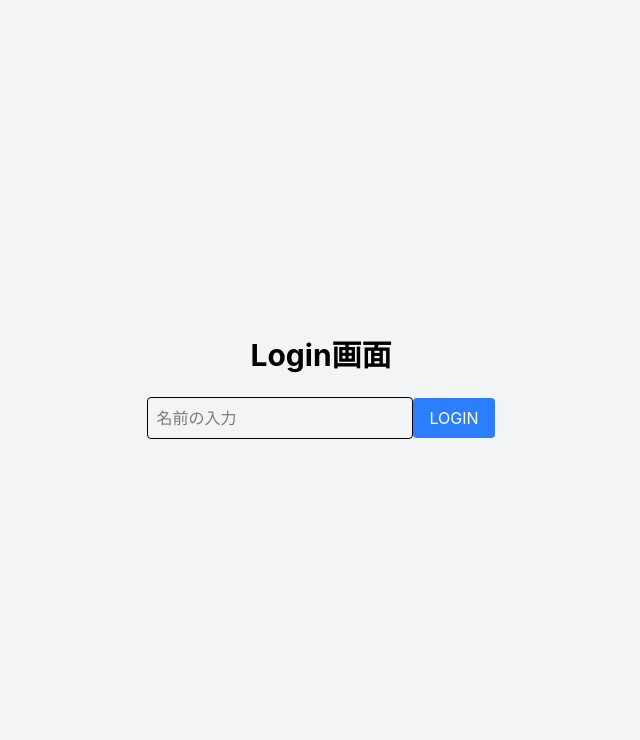
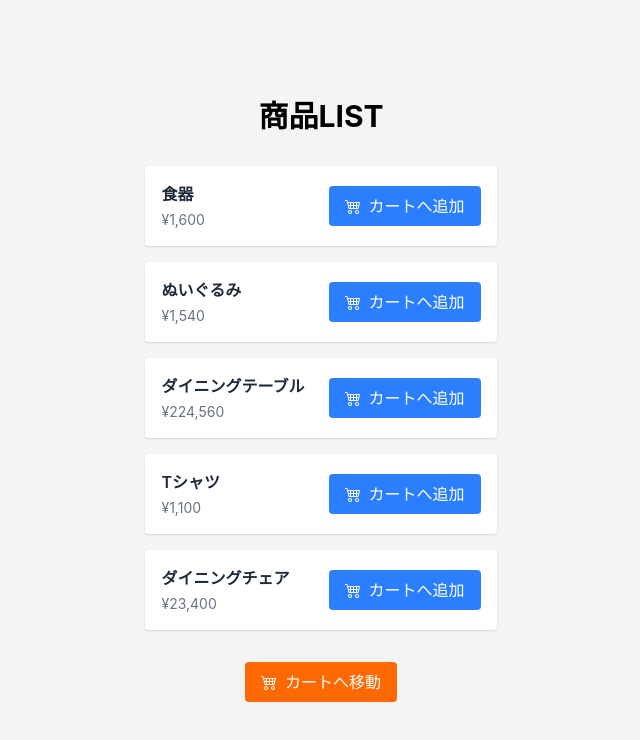
Before and after one commit to miho117/frontend-practice-react, a React (Vite) app: page / in a window 1280 px wide. Shown: the top 740 px of the page, without its empty margins (319-959 px from the left). Built offline with nearby package versions, Linux system fonts and the light colour scheme.

Commit message:
Add useReducer example shopping cart

```diff
--- a/src/App.jsx
+++ b/src/App.jsx
@@ -1,12 +1,87 @@
-import {useAuth} from './context/AuthContext';
-import LoginForm from './components/LoginForm';
-import WelcomePage from './components/WelcomePage';
+import { useReducer, useState } from 'react';
+import ProductList from './components/ProductList';
+import Cart from './components/Cart';
+
+const initialState = [];
+
+function addReducer(state,action){
+  switch(action.type){
+    case 'ADD_ITEM':
+      const existing = state.find(item => item.id === action.payload.id);
+      if(existing) {
+        return state.map(item =>
+        item.id === action.payload.id
+          ? {...item, qty:item.qty + action.payload.qty }
+          : item
+        );
+      }
+      return[...state, {...action.payload, qty: 1}];
+    case 'DELETE_ITEM':
+      return state.filter(item => item.id !== action.payload);
+    case 'UPDATE_QUANTITY':
+      return state.map(item =>
+        item.id === action.payload.id
+          ? {...item, qty:action.payload.qty }
+          : item
+        );
+    case 'CLEAR_CART':
+      return [];
+    default:
+      return state;
+  }
+}
 
 function App(){
+    // テストデータ
+    const productsData = [
+        { id:1, name: '食器', price: 1600 },
+        { id:2, name: 'ぬいぐるみ', price: 1540 },
+        { id:3, name: 'ダイニングテーブル', price: 224560 },
+        { id:4, name: 'Tシャツ', price: 1100 },
+        { id:5, name: 'ダイニングチェア', price: 23400 }
+    ];
 
-  const {user} = useAuth();
+    const [cart, dispatch] = useReducer(addReducer, initialState);
+    const [page, setPage] = useState('list');
+
+    const handleAddCart = (product) => {
+        dispatch({type:'ADD_ITEM',payload: {...product, qty: 1}});
+        };
+
+    const handleDeleteItem = (id) => {
+        dispatch({ type: 'DELETE_ITEM', payload: id });
+        };
+
+    const handleUpdateQuantity = (id, qty) => {
+      if (qty <= 0) {
+      handleDeleteItem(id);
+      return;
+      }
+
+      dispatch({type:'UPDATE_QUANTITY',payload: {id, qty}});
+      };
+
+    const handleClearCart = () => {
+        dispatch({ type: 'CLEAR_CART' });
+        };
+
   return (
-    user ? <WelcomePage/> : <LoginForm/>
-  );
-}
+    <div className="app-container">
+        {page === 'list' ? (
+            <ProductList
+             products={productsData}
+             onAddCart={handleAddCart}
+             onMoveCart={() => setPage('cart')}
+             />
+        ):(
+            <Cart
+             cart={cart}
+             onDeleteItem={handleDeleteItem}
+             onUpdateQuantity={handleUpdateQuantity}
+             onClearCart={handleClearCart}
+             onBack={() => setPage('list')} // 商品一覧に戻るボタン用
+            />
+        )}
+    </div>
+  )}
 export default App;
--- /dev/null
+++ b/src/components/Cart.jsx
@@ -0,0 +1,44 @@
+import CartItem from './CartItem';
+import CartTotal from './CartTotal';
+
+const Cart = ({cart, onBack, onUpdateQuantity, onDeleteItem, onClearCart}) => {
+    const totalPrice = cart.reduce((acc,item) => acc + item.price * item.qty, 0);
+
+return(
+    <div className="flex flex-col items-center justify-center min-h-screen bg-gray-100">
+        <h1 className="text-3xl font-bold mb-8">ショッピングカート</h1>
+            {cart.length === 0 ? (
+                <div className="text-center">
+                  <p className="text-gray-500 text-lg mb-6">カートは空です</p>
+                  <button
+                  onClick={onBack}
+                  className="px-4 py-2 bg-blue-500 text-white rounded hover:bg-blue-600"
+                  >
+                    商品LISTへ戻る
+                  </button>
+                </div>
+            ):(
+                <div>
+                    <ul className="divide-y divide-gray-200 mb-6">
+                        {cart.map((item) => (
+                          <CartItem
+                           key={item.id}
+                           item={item}
+                           onUpdateQuantity={onUpdateQuantity}
+                           onDeleteItem={onDeleteItem}
+                          />
+                        ))}
+                    </ul>
+
+                    <CartTotal
+                     totalPrice={totalPrice}
+                     onBack={onBack}
+                     onClearCart={onClearCart}
+                    />
+                </div>
+            )}
+    </div>
+);
+};
+
+export default Cart;
--- /dev/null
+++ b/src/components/CartItem.jsx
@@ -0,0 +1,41 @@
+import { BsTrash3 } from "react-icons/bs";
+
+const CartItem = ({ item, onUpdateQuantity, onDeleteItem }) => {
+  return (
+    <li key={item.id} className="p-4 bg-white shadow rounded grid grid-cols-[1fr_auto] items-center gap-6">
+        <div>
+            <h3 className="font-semibold">{item.name}</h3>
+            <p className="text-sm">¥{item.price.toLocaleString()}</p>
+        </div>
+        <div className="flex items-center gap-3">
+            <div className="flex items-center border rounded">
+                {/* 数量変更ボタン*/}
+                <button
+                  onClick={() => onUpdateQuantity(item.id, item.qty - 1)}
+                  className="px-2 py-1 bg-gray-100 hover:bg-gray-200 text-white-700 rounded-l transition"
+                >
+                 -
+                </button>
+                <span className="px-3 py-1 text-sm font-medium">{item.qty}</span>
+                <button
+                  onClick={() => onUpdateQuantity(item.id, item.qty + 1)}
+                  className="px-2 py-1 bg-gray-100 hover:bg-gray-200 text-white-700 rounded-r transition"
+                >
+                 +
+                </button>
+            </div>
+
+            {/* 削除ボタン */}
+            <button
+              onClick={() => onDeleteItem(item.id)}
+              className="p-2 text-gray-500 hover:bg-gray-50 rounded transition"
+              title="削除"
+            ><BsTrash3 />
+            </button>
+        </div>
+
+    </li>
+  );
+};
+
+export default CartItem;
--- /dev/null
+++ b/src/components/CartTotal.jsx
@@ -0,0 +1,31 @@
+const CartTotal = ({ totalPrice, onBack, onClearCart }) => {
+  return (
+    <div className="border-t pt-4">
+        {/* 合計金額表示 */}
+        <div className="flex justify-between items-center text-lg font-bold mb-6">
+          <span>合計金額:</span>
+          <span className="text-xl">
+            ¥{totalPrice.toLocaleString()}
+          </span>
+        </div>
+
+        {/* アクションボタン群 */}
+        <div className="flex justify-between gap-4">
+          <button
+            onClick={onBack}
+            className="px-4 py-2 bg-orange-500 text-white rounded hover:bg-orange-600 transition flex-1"
+          >
+           買い物を続ける
+          </button>
+          <button
+            onClick={onClearCart}
+            className="px-4 py-2 bg-gray-500 text-white rounded hover:bg-gray-600 transition"
+          >
+           カートを空にする
+          </button>
+        </div>
+    </div>
+  );
+};
+
+export default CartTotal;
--- /dev/null
+++ b/src/components/ProductList.jsx
@@ -0,0 +1,51 @@
+import { BsCart4 } from "react-icons/bs";
+
+const ProductList = ({products, onAddCart, onMoveCart}) => {
+    const qty = 0;
+
+const addCart = (item) => {
+    onAddCart(item);
+    alert(`${item.name}をカートに追加しました！`);
+};
+
+const moveCart = () => {
+    onMoveCart();
+};
+
+
+return(
+    <div className="flex flex-col items-center justify-center min-h-screen bg-gray-100 p-4">
+        <h1 className="text-3xl font-bold mb-8">商品LIST</h1>
+            <div >
+                <ul className="space-y-4">
+                    {products.map((item) => {
+
+                    return(
+                        <li key={item.id} className="p-4 bg-white shadow rounded grid grid-cols-[1fr_auto] items-center gap-6">
+                            <div className="flex flex-col items-start gap-1">
+                              <span className="font-semibold text-gray-800">{item.name}</span>
+                              <span className="text-sm text-gray-500">¥{item.price.toLocaleString()}</span>
+                            </div>
+                            <button
+                            onClick={()=>addCart(item)}
+                            className="px-4 py-2 bg-blue-500 text-white rounded hover:bg-blue-600"
+                            ><span className="flex items-center gap-2"><BsCart4 className="text-white"/>カートへ追加</span>
+                            </button>
+                        </li>
+                    );
+                })}
+                </ul>
+            </div>
+
+            <div>
+                <button
+                onClick={moveCart}
+                className="px-4 py-2 bg-orange-500 text-white rounded hover:bg-orange-600 flex flex-col gap-4 mt-8"
+                ><span className="flex items-center gap-2"><BsCart4 className="text-white"/>カートへ移動</span>
+                </button>
+            </div>
+    </div>
+);
+};
+
+export default ProductList;
```
